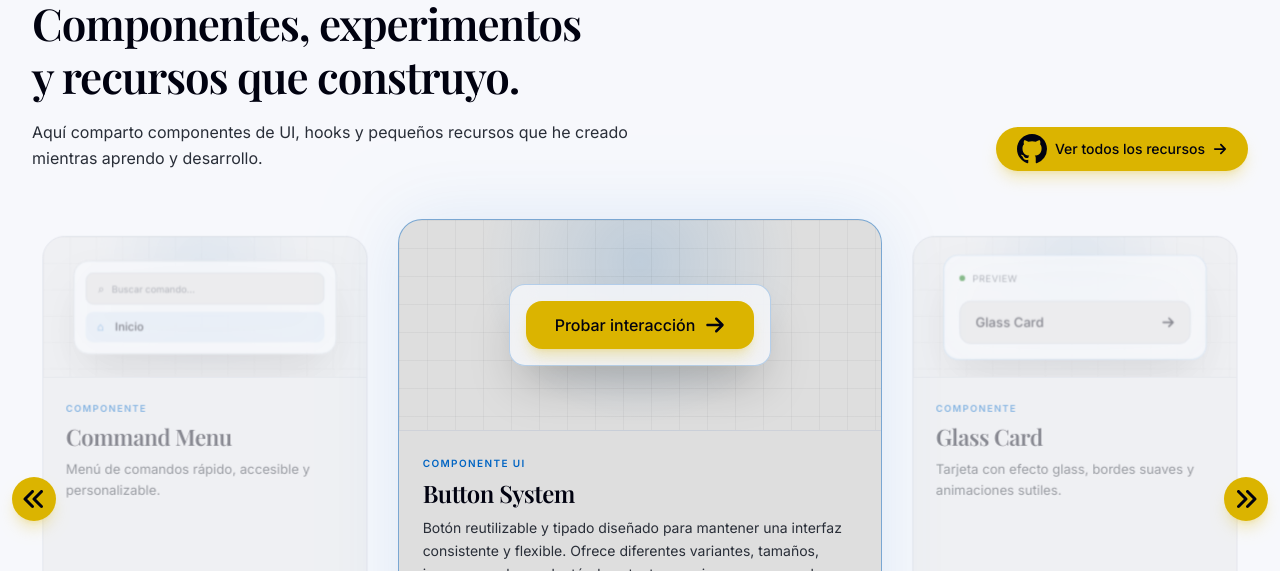
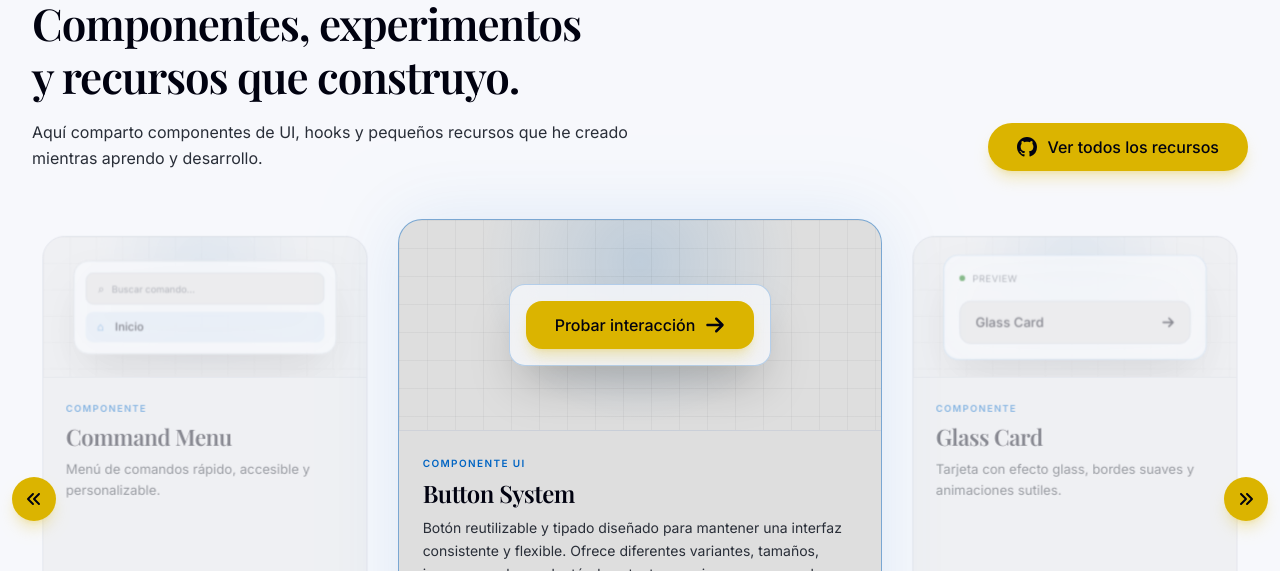
Before and after one commit to LealCloud/lealcloud.dev, a Next.js app: page / in a window 1280 px wide. Shown: the part 960-1531 px from the top of the page. Built offline with nearby package versions, Linux system fonts and the light colour scheme; a web font is replaced by a local one.

Commit message:
fix(component-lab): corregir tipos de botones y actualizar rutas de recursos

```diff
--- a/src/app/(frontend)/(home)/ComponentLab.tsx
+++ b/src/app/(frontend)/(home)/ComponentLab.tsx
@@ -3,6 +3,7 @@
 import { Button } from '@/components/ui/Button';
 import { Card } from '@/components/ui/Card';
 import { AppIcon } from '@/lib/icon-map';
+import { cn } from '@/utilities/cn';
 import { AnimatePresence, motion, useReducedMotion } from 'framer-motion';
 import { useState } from 'react';
 
@@ -137,7 +138,7 @@ export default function ComponentLab() {
       title={component.title}
       description={component.description}
       tags={component.technologies}
-      href={`/recursos/${component.title.toLowerCase().replaceAll(' ', '-')}`}
+      href={`/resources/${component.title.toLowerCase().replaceAll(' ', '-')}`}
       isActive={position === 'active'}
     />
   );
@@ -168,11 +169,12 @@ export default function ComponentLab() {
         <Button
           href="https://github.com/LealCloud"
           variant="accent"
+          size="lg"
+          icon="github"
+          iconPosition="left"
           className="rounded-full hover:-translate-y-0.5"
         >
-          <AppIcon category="social" name="github" className="text-3xl" />
           Ver todos los recursos
-          <AppIcon category="ui" name="arrowright" className="text-sm" />
         </Button>
       </header>
 
@@ -182,10 +184,9 @@ export default function ComponentLab() {
           aria-label="Componente anterior"
           onClick={() => changeComponent(activeIndex - 1, -1)}
           variant="accent"
+          icon="anglesLeft"
           className="absolute top-1/2 -left-2 z-20 size-10 -translate-y-1/2 rounded-full p-0 sm:-left-3 md:-left-5 md:size-11"
-        >
-          <AppIcon category="ui" name="anglesLeft" className="text-2xl" />
-        </Button>
+        />
 
         <div className="mx-auto max-w-310">
           <div className="hidden grid-cols-[minmax(0,0.82fr)_minmax(0,1.15fr)_minmax(0,0.82fr)] items-center gap-5 lg:grid">
@@ -222,36 +223,42 @@ export default function ComponentLab() {
           aria-label="Siguiente componente"
           onClick={() => changeComponent(activeIndex + 1, 1)}
           variant="accent"
+          icon="anglesRight"
           className="absolute top-1/2 -right-2 z-20 size-10 -translate-y-1/2 rounded-full p-0 hover:scale-105 sm:-right-3 md:-right-5 md:size-11"
-        >
-          <AppIcon category="ui" name="anglesRight" className="text-2xl" />
-        </Button>
+        />
       </div>
 
       <footer className="text-foreground-subtle mt-6 flex items-center justify-center text-xs">
         <div
+          role="tablist"
+          aria-label="Navegación del carrusel"
           className="flex items-center gap-2"
-          aria-label="Navegación del carrusel"
         >
-          {COMPONENTS.map((component, index) => (
+          {COMPONENTS.map((component, index) => {
+            const isActive = index === activeIndex;
+            return (
               <button
                 key={component.title}
                 type="button"
+                role="tab"
                 aria-label={`Ir a ${component.title}`}
-              aria-current={index === activeIndex ? 'true' : undefined}
+                aria-selected={isActive}
                 onClick={() =>
                   changeComponent(
                     index,
                     index > activeIndex ? 1 : index < activeIndex ? -1 : 0,
                   )
                 }
-              className={
-                index === activeIndex
-                  ? 'bg-accent size-2 rounded-full p-0 shadow-[0_0_10px_var(--accent)]'
-                  : 'bg-border hover:bg-foreground-subtle size-1.5 rounded-full p-0 shadow-none'
-              }
+                className={cn(
+                  'cursor-pointer rounded-full transition-all duration-200',
+                  'focus-visible:ring-accent focus-visible:ring-offset-background focus-visible:ring-2 focus-visible:ring-offset-2 focus-visible:outline-none',
+                  isActive
+                    ? 'bg-accent size-2 shadow-[0_0_10px_var(--accent)]'
+                    : 'bg-border hover:bg-foreground-subtle size-1.5',
+                )}
               />
-          ))}
+            );
+          })}
         </div>
       </footer>
     </section>
--- a/src/config/navigation.ts
+++ b/src/config/navigation.ts
@@ -7,7 +7,7 @@ export const INTERNAL_ROUTES = [
 ] as const;
 
 type StaticInternalHref = (typeof INTERNAL_ROUTES)[number];
-type DynamicInternalHref = `/recursos/${string}`;
+type DynamicInternalHref = `/resources/${string}`;
 
 export type InternalHref = StaticInternalHref | DynamicInternalHref;
 export type ExternalHref = `http${string}`;
```
Lines whose indentation alone changed are shown as unchanged.
